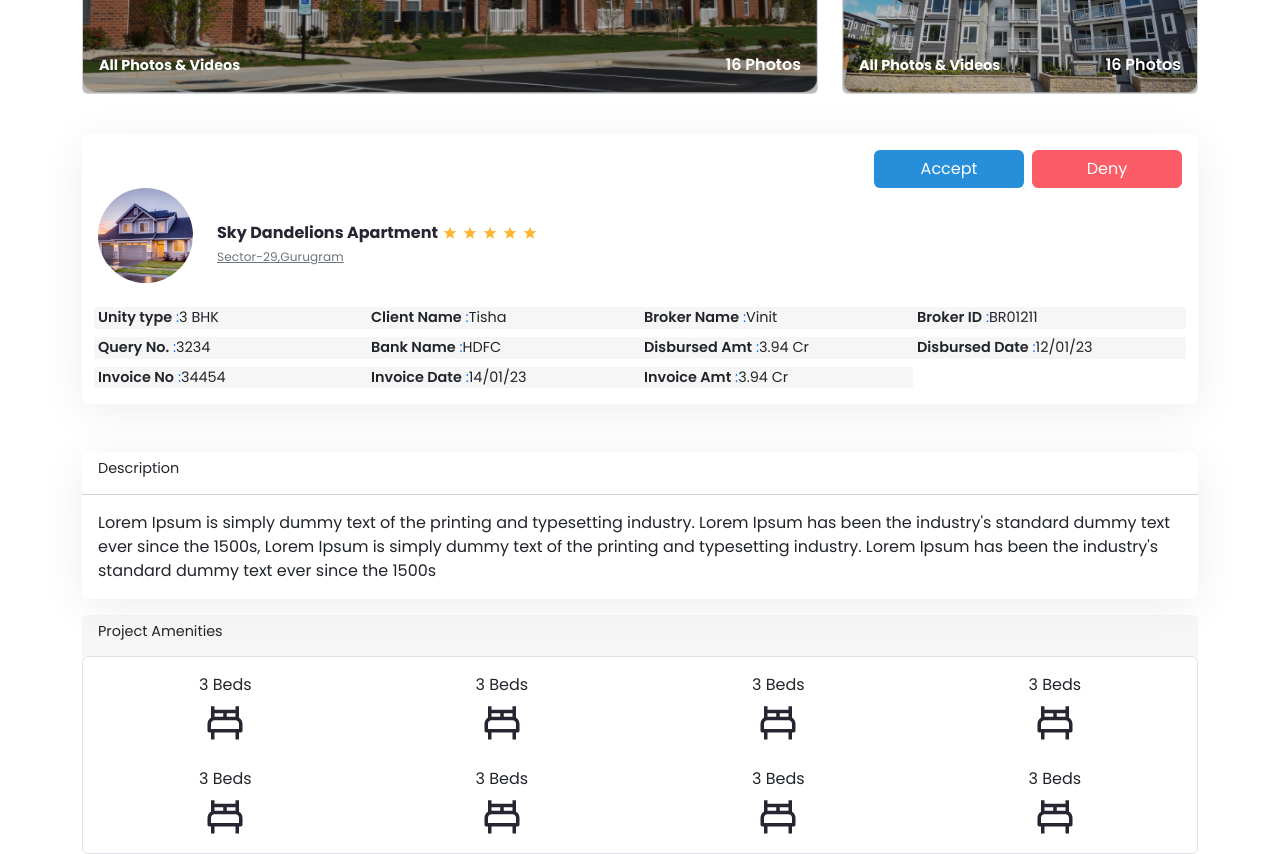
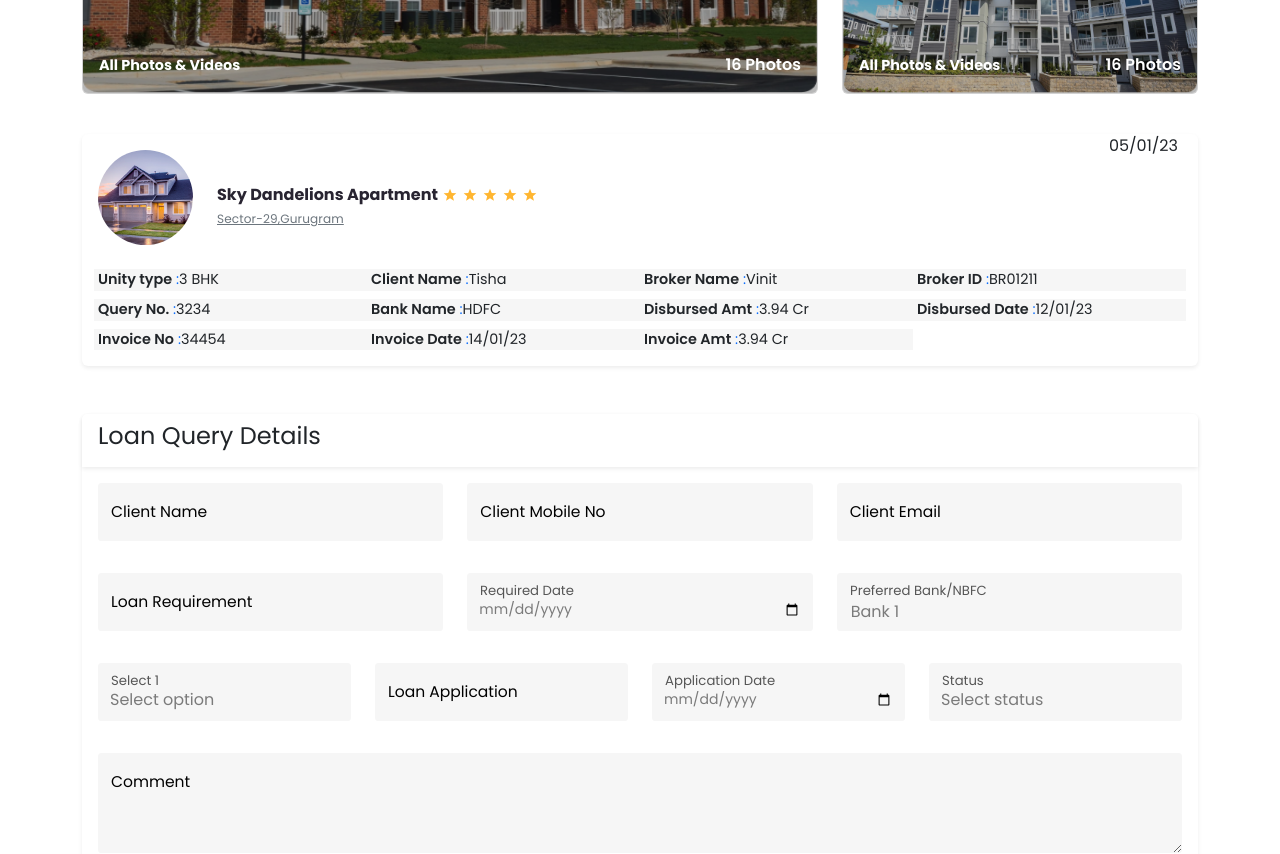
Before and after one commit to Vivekackrolix/Nesto-Frontend, a React (Create React App) app: page /home-dashboard/property-details in a window 1280 px wide. Shown: the part 680-1534 px from the top of the page. Built offline with nearby package versions, Linux system fonts and the light colour scheme.

Commit message:
footer stick in bottom on login page

```diff
--- a/src/auth/login/Login.js
+++ b/src/auth/login/Login.js
@@ -58,7 +58,7 @@ const Login = () => {
       <Header />
       <LoginUser />
 
-      <Container className="container-md mt-5">
+      <Container className="container-md my-5">
         <Row className="g-0 login__form">
           <Col md={6}>
             <Image
--- a/src/components/footer/Footer.js
+++ b/src/components/footer/Footer.js
@@ -19,7 +19,7 @@ const footerLinks = [
 
 const Footer = () => {
   return (
-    <footer className="bg-color-primary mt-5 login__footer">
+    <footer className="bg-color-primary mt-5 login__footer mt-auto">
       <Container className="py-5">
         <Row className="gx-5">
           <Col md={3}>
--- a/src/dashboard/chat/Chat.css
+++ b/src/dashboard/chat/Chat.css
@@ -6,4 +6,5 @@
   top: 50%;
   right: 16px;
   transform: translateY(-50%);
+  box-shadow: 0px 0px 17.59px rgba(0, 0, 0, 0.47) !important;
 }
--- a/src/dashboard/dashboard-card-big/DashboardChildCard.js
+++ b/src/dashboard/dashboard-card-big/DashboardChildCard.js
@@ -35,19 +35,19 @@ const acceptedLoanQueriesData = [
 
 const DashboardChildCard = ({ cardType }) => {
   const location = useLocation();
-  console.log(location.pathname);
-  const [propertyDetailsProfile, setPropertyDetailsProfile] = useState(true);
+
   return (
     <Card
       className="border-0 shadow-sm mt-3 text-decoration-none"
       as={Link}
       to="/home-dashboard/property-details"
     >
+      {/* /home-dashboard/property-details-info */}
       <Card.Body
         className={`p-0 ${cardType === `propertyDetailsProfile` && `p-3`}`}
       >
         <Row>
-          {location.pathname === '/home-dashboard/property-details' && (
+          {location.pathname === '/home-dashboard/property-details-info' && (
             <Col xs={12} className="d-flex justify-content-end">
               <div className="d-flex gap-2 bg-transparent">
                 <Button
@@ -97,9 +97,9 @@ const DashboardChildCard = ({ cardType }) => {
                 )}
 
                 {cardType === 'propertyDetailsProfile' &&
-                  !propertyDetailsProfile && (
+                  location.pathname === '/home-dashboard/property-details' && (
                     <>
-                      <div className="card-label d-flex justify-content-end align-items-center bg-transparent">
+                      <div className="card-label d-flex justify-content-end align-items-center bg-transparent text-dark">
                         05/01/23
                       </div>
                     </>
--- a/src/dashboard/property-details/PropertyDetails.js
+++ b/src/dashboard/property-details/PropertyDetails.js
@@ -5,9 +5,12 @@ import DashboardChildCard from '../dashboard-card-big/DashboardChildCard';
 import PropertyDetailsForm from './PropertyDetailsForm';
 import { useState } from 'react';
 import PropertyDetailsText from './PropertyDetailsText';
+import { useLocation } from 'react-router-dom';
 
 const PropertyDetails = () => {
-  const [propertyDetailsForm, setPropertyDetails] = useState(false);
+  const [propertyDetailsForm, setPropertyDetails] = useState(true);
+  const location = useLocation();
+
   return (
     <Container className="property__details">
       <PropertyDetailsHeader />
@@ -16,8 +19,12 @@ const PropertyDetails = () => {
           <DashboardChildCard cardType="propertyDetailsProfile" />
         </Col>
         <Col xs={12}>
-          {propertyDetailsForm && <PropertyDetailsForm />}
-          {!propertyDetailsForm && <PropertyDetailsText />}
+          {location.pathname === '/home-dashboard/property-details' && (
+            <PropertyDetailsForm />
+          )}
+          {location.pathname === '/home-dashboard/property-details-info' && (
+            <PropertyDetailsText />
+          )}
         </Col>
       </Row>
     </Container>
--- a/src/index.css
+++ b/src/index.css
@@ -28,8 +28,15 @@ a:focus {
   color: var(--primary-color);
 }
 
+#root {
+  display: flex;
+  flex-direction: column;
+  min-height: 100vh;
+}
+
 .shadow-sm {
-  box-shadow: 0px 7.68538px 43.4338px rgba(0, 0, 0, 0.07) !important;
+  /* box-shadow: 0px 7.68538px 43.4338px rgba(0, 0, 0, 0.07) !important; */
+  box-shadow: 0px 6px 26px rgba(0, 0, 0, 0.07);
 }
 
 .carnation-color {
--- a/src/utils/Routes.js
+++ b/src/utils/Routes.js
@@ -38,6 +38,11 @@ export const RouteData = [
         path: 'property-details',
         element: <PropertyDetails />,
       },
+      {
+        id: 6,
+        path: 'property-details-info',
+        element: <PropertyDetails />,
+      },
     ],
   },
 ];
```
